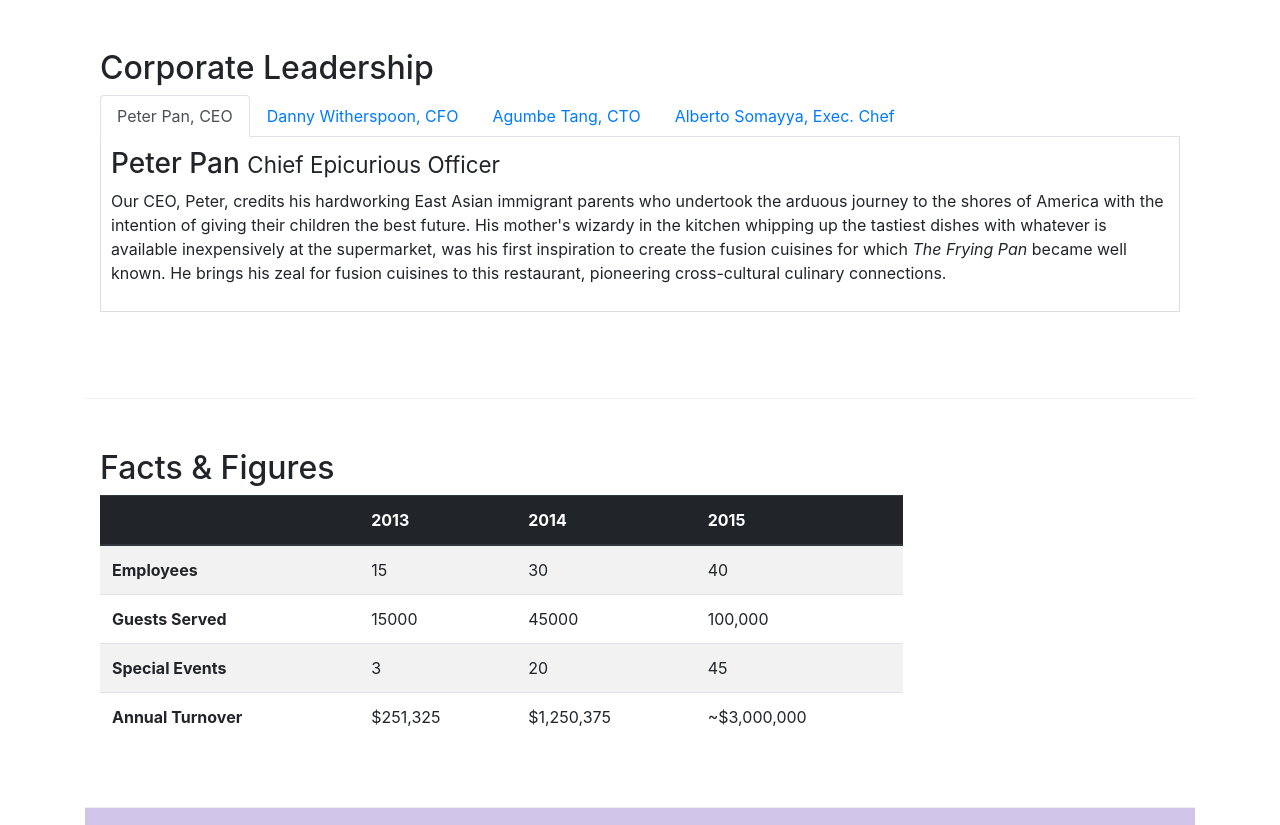
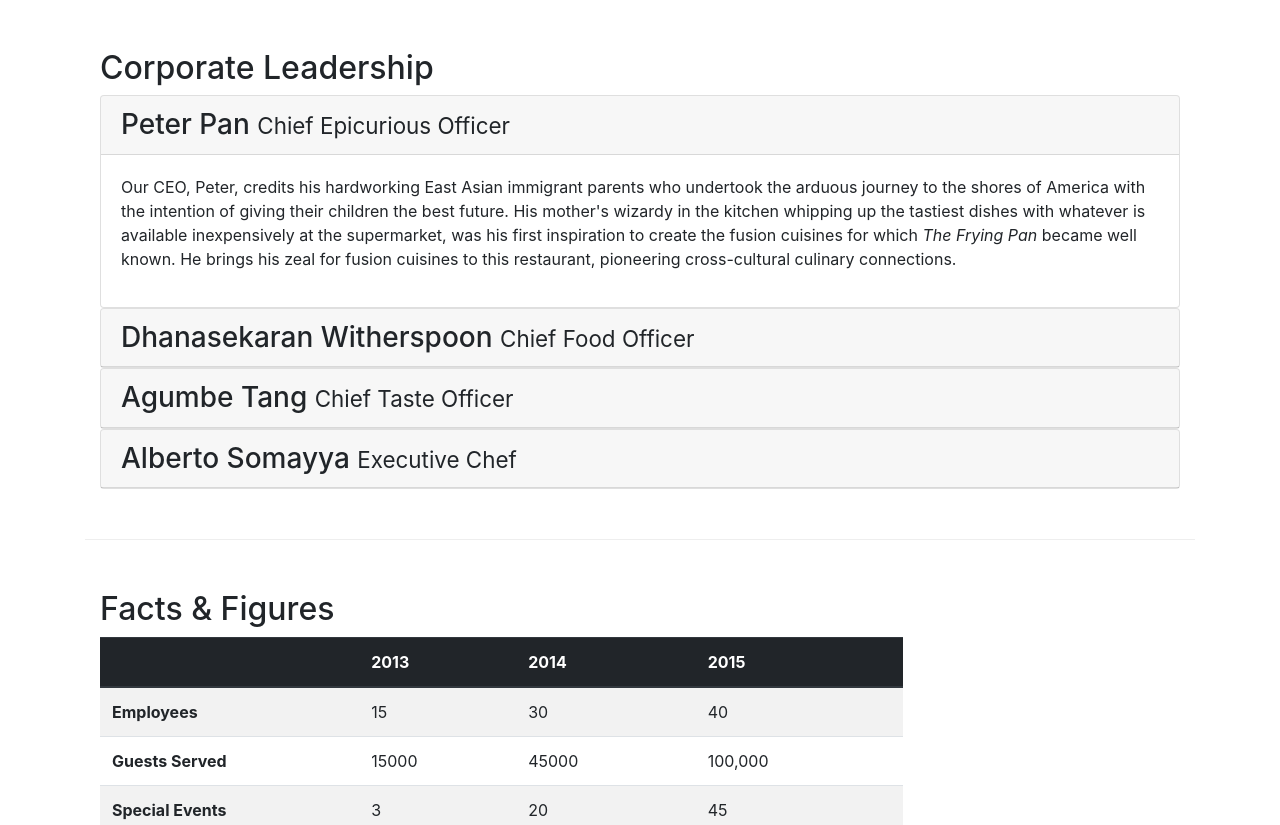
Before and after one commit to BilalMubarakIdris/test, a website: page conFusion/aboutus.html in a window 1280 px wide. Shown: the part 978-1803 px from the top of the page. Drawn offline with nearby package versions, Linux system fonts and the light colour scheme.

Commit message:
Accordion

```diff
--- a/conFusion/aboutus.html
+++ b/conFusion/aboutus.html
@@ -98,40 +98,63 @@
         <div class="row row-content">
             <div class="col-12">
                 <h2>Corporate Leadership</h2>
-                    <ul class="nav nav-tabs">
-                        <li class="nav-item">
-                        <a class="nav-link active" href="#peter"
-                            role="tab" data-toggle="tab">Peter Pan, CEO</a>
-                        </li>
-                        <li class="nav-item">
-                        <a class="nav-link" href="#danny" role="tab"
-                            data-toggle="tab">Danny Witherspoon, CFO</a>
-                        </li>
-                        <li class="nav-item">
-                        <a class="nav-link" href="#agumbe"role="tab"
-                            data-toggle="tab">Agumbe Tang, CTO</a>
-                        </li>
-                        <li class="nav-item">
-                        <a class="nav-link" href="#alberto" role="tab"
-                            data-toggle="tab">Alberto Somayya, Exec. Chef</a>
-                        </li>
-                    </ul>
-                <div class="tab-content">
-                    <div role="tabpanel" class="tab-pane fade show active" id="peter">
-                        <h3>Peter Pan <small>Chief Epicurious Officer</small></h3>
-                        <p class="d-none d-sm-block">Our CEO, Peter, credits his hardworking East Asian immigrant parents who undertook the arduous journey to the shores of America with the intention of giving their children the best future. His mother's wizardy in the kitchen whipping up the tastiest dishes with whatever is available inexpensively at the supermarket, was his first inspiration to create the fusion cuisines for which <em>The Frying Pan</em> became well known. He brings his zeal for fusion cuisines to this restaurant, pioneering cross-cultural culinary connections.</p>
+                <div id="accordion">
+                    <div class="card">
+                        <div class="card-header" role="tab" id="peterhead">
+                            <h3 class="mb-0">
+                                <a data-toggle="collapse" data-target="#peter">
+                                    Peter Pan <small>Chief Epicurious Officer</small>
+                                </a>
+                            </h3>
+                        </div>
+                        <div class="collapse show" id="peter" data-parent="#accordion">
+                            <div class="card-body">
+                                <p class="d-none d-sm-block">Our CEO, Peter, credits his hardworking East Asian immigrant parents who undertook the arduous journey to the shores of America with the intention of giving their children the best future. His mother's wizardy in the kitchen whipping up the tastiest dishes with whatever is available inexpensively at the supermarket, was his first inspiration to create the fusion cuisines for which <em>The Frying Pan</em> became well known. He brings his zeal for fusion cuisines to this restaurant, pioneering cross-cultural culinary connections.</p>
+
+                            </div>
+                        </div>
                     </div>
-                    <div role="tabpanel" class="tab-pane fade" id="danny">
-                        <h3>Dhanasekaran Witherspoon <small>Chief Food Officer</small></h3>
-                        <p class="d-none d-sm-block">Our CFO, Danny, as he is affectionately referred to by his colleagues, comes from a long established family tradition in farming and produce. His experiences growing up on a farm in the Australian outback gave him great appreciation for varieties of food sources. As he puts it in his own words, <em>Everything that runs, wins, and everything that stays, pays!</em></p>
+                    <div class="card">
+                        <div class="card-header" role="tab" id="peterhead">
+                            <h3 class="mb-0">
+                                <a data-toggle="collapse" data-target="#danny">
+                                    Dhanasekaran Witherspoon <small>Chief Food Officer</small>
+                                </a>
+                            </h3>
+                        </div>
+                        <div class="collapse" id="danny" data-parent="#accordion">
+                            <div class="card-body">
+                                <p class="d-none d-sm-block">Our CFO, Danny, as he is affectionately referred to by his colleagues, comes from a long established family tradition in farming and produce. His experiences growing up on a farm in the Australian outback gave him great appreciation for varieties of food sources. As he puts it in his own words, <em>Everything that runs, wins, and everything that stays, pays!</em></p>
+                            </div>
+                        </div>
                     </div>
-                    <div role="tabpanel" class="tab-pane fade" id="agumbe">
-                        <h3>Agumbe Tang <small>Chief Taste Officer</small></h3>
-                        <p class="d-none d-sm-block">Blessed with the most discerning gustatory sense, Agumbe, our CTO, personally ensures that every dish that we serve meets his exacting tastes. Our chefs dread the tongue lashing that ensues if their dish does not meet his exacting standards. He lives by his motto, <em>You click only if you survive my lick.</em></p>
+                    <div class="card">
+                        <div class="card-header" role="tab" id="peterhead">
+                            <h3 class="mb-0">
+                                <a data-toggle="collapse" data-target="#agumbe">
+                                    Agumbe Tang <small>Chief Taste Officer</small></h3>
+                                </a>
+                            </h3>
+                        </div>
+                        <div class="collapse" id="agumbe" data-parent="#accordion">
+                            <div class="card-body">
+                                <p class="d-none d-sm-block">Blessed with the most discerning gustatory sense, Agumbe, our CTO, personally ensures that every dish that we serve meets his exacting tastes. Our chefs dread the tongue lashing that ensues if their dish does not meet his exacting standards. He lives by his motto, <em>You click only if you survive my lick.</em></p>
+                            </div>
+                        </div>
                     </div>
-                    <div role="tabpanel" class="tab-pane fade" id="alberto">
-                        <h3>Alberto Somayya <small>Executive Chef</small></h3>
-                        <p class="d-none d-sm-block">Award winning three-star Michelin chef with wide International experience having worked closely with whos-who in the culinary world, he specializes in creating mouthwatering Indo-Italian fusion experiences. He says, <em>Put together the cuisines from the two craziest cultures, and you get a winning hit! Amma Mia!</em></p>
+                    <div class="card">
+                        <div class="card-header" role="tab" id="peterhead">
+                            <h3 class="mb-0">
+                                <a data-toggle="collapse" data-target="#alberto">
+                                    Alberto Somayya <small>Executive Chef</small></h3>
+                                </a>
+                            </h3>
+                        </div>
+                        <div class="collapse" id="alberto" data-parent="#accordion">
+                            <div class="card-body">
+                                <p class="d-none d-sm-block">Award winning three-star Michelin chef with wide International experience having worked closely with whos-who in the culinary world, he specializes in creating mouthwatering Indo-Italian fusion experiences. He says, <em>Put together the cuisines from the two craziest cultures, and you get a winning hit! Amma Mia!</em></p>
+                            </div>
+                        </div>
                     </div>
                 </div>
             </div>
```
Also changed, not shown: 1 other file.
